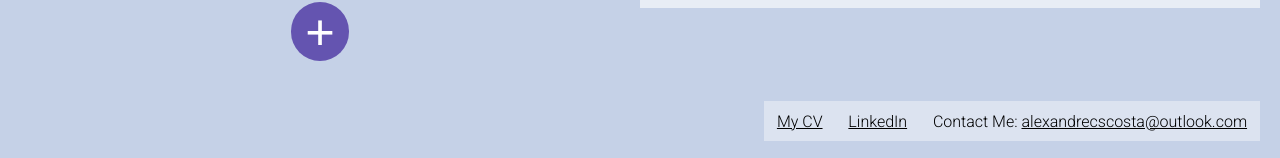
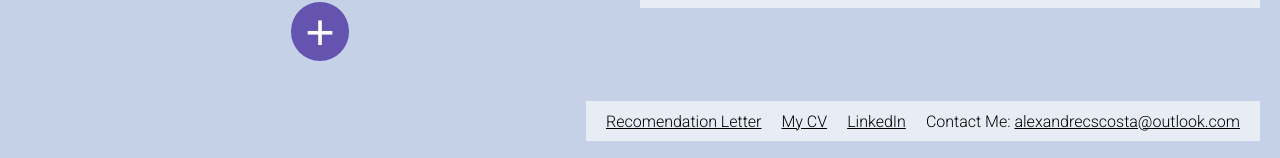
Before and after one commit to alexandrecscosta/alexandrecscosta.github.io, a React (Create React App) app: page / in a window 1280 px wide. Shown: the part 639-797 px from the top of the page. Built offline with nearby package versions, Linux system fonts and the light colour scheme.

Commit message:
Improve fotter UI and edit links
Another CV and a Recomendation Letter were added

```diff
--- a/src/App.js
+++ b/src/App.js
@@ -3,6 +3,7 @@ import "./App.scss";
 import HomePage from "./components/HomePage/HomePage";
 import DetailedPage from "./components/DetailedPage/DetailedPage";
 import bgImage from "./assets/river-bg.png"
+import RL from "../src/assets/AlexandreRecomendationLetter.pdf"
 import CV from "../src/assets/AlexandreCostaCV.pdf"
 
 
@@ -65,8 +66,9 @@ export default function App() {
 
         <div className="Footer">
           <div>
-            <a href={CV} target="blank">My CV</a>
-            <a href="https://www.linkedin.com/in/alexandrecscosta/" target="blank">LinkedIn</a>
+            <a href={RL} target="_blank">Recomendation Letter</a>
+            <a href={CV} target="_blank">My CV</a>
+            <a href="https://www.linkedin.com/in/alexandrecscosta/" target="_blank">LinkedIn</a>
             <span>Contact Me: <a href="mailto:alexandrecscosta@outlook.com">alexandrecscosta@outlook.com</a></span>
           </div>
         </div>
--- a/src/App.scss
+++ b/src/App.scss
@@ -114,10 +114,12 @@
     justify-content: right;
     > div {
       height: 100%;
+      gap: $page-margin;
+      padding: 0 $page-margin;
       min-width: 40%;
       justify-content: space-around;
       align-items: center;
-      background-color: rgba($color: white, $alpha: 0.4);
+      background-color: rgba($color: white, $alpha: 0.6);
     }
   }
 }
```
Also changed, not shown: 2 other files (tests, documents, lock files or other folders).
